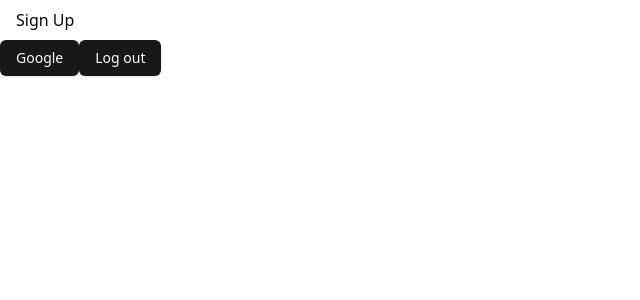
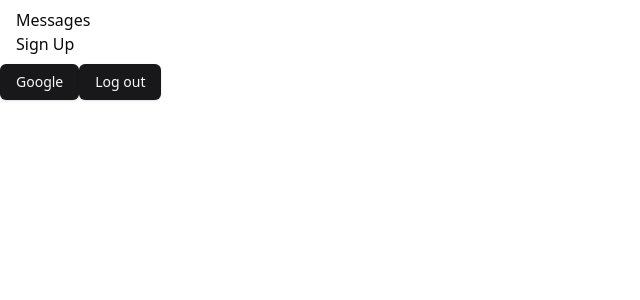
Before and after one commit to DawidGawronskiDev/members-only-refined, a Next.js app: page /signup in a window 1280 px wide. Shown: the top 300 px of the page, without its empty margins (0-640 px from the left). Built offline with nearby package versions, Linux system fonts and the light colour scheme; no server answers.

Commit message:
add messages link

```diff
--- a/src/components/header.tsx
+++ b/src/components/header.tsx
@@ -1,8 +1,10 @@
+import Link from "next/link";
 import UserMenu from "./user-menu";
 
 export default function Header() {
   return (
     <header className="sticky top-0 left-0 px-4 py-2">
+      <Link href="/messages">Messages</Link>
       <UserMenu />
     </header>
   );
```
